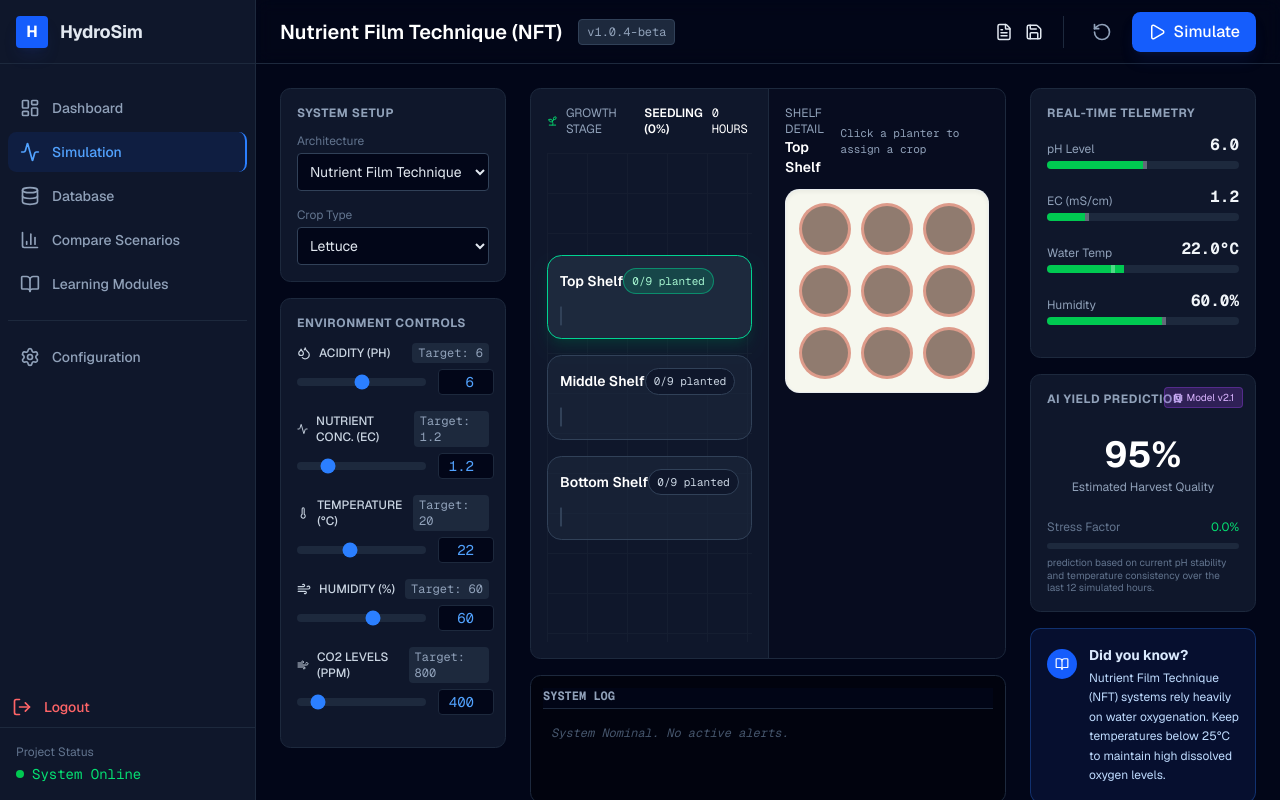
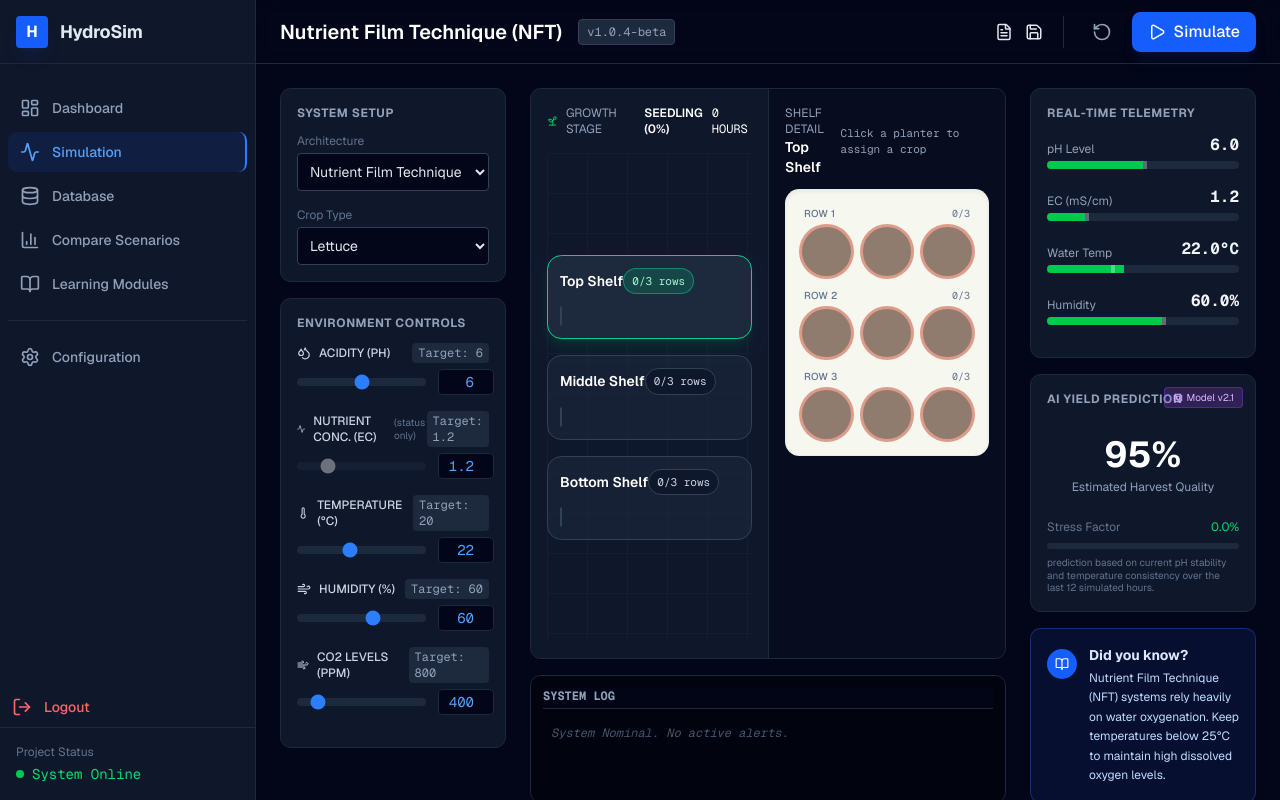
Before and after one commit to rsajid1/HydroSim-internal, a Next.js app: page /dashboard in a window 1280 px wide. Built offline with nearby package versions, Linux system fonts and the light colour scheme.

Commit message:
Crop adding updated + EC slider disabled

```diff
--- a/app/dashboard/page.tsx
+++ b/app/dashboard/page.tsx
@@ -115,8 +115,9 @@ interface ControlSliderProps {
   min: number;
   max: number;
   step: number;
-  onChange: (value: number) => void;
+  onChange?: (value: number) => void;
   optimal: number;
+  readOnly?: boolean;
 }
 
 interface NavItemProps {
@@ -165,13 +166,14 @@ const MetricGauge: React.FC<MetricGaugeProps> = ({ label, value, unit, min, max,
   );
 };
 
-const ControlSlider: React.FC<ControlSliderProps> = ({ label, icon, value, min, max, step, onChange, optimal }) => {
+const ControlSlider: React.FC<ControlSliderProps> = ({ label, icon, value, min, max, step, onChange, optimal, readOnly = false }) => {
   const id = React.useId();
   return (
     <div className="mb-4 group">
       <div className="flex justify-between mb-1.5">
         <label htmlFor={id} className="flex items-center gap-2 text-slate-300 text-xs font-medium uppercase">
           {icon} {label}
+          {readOnly && <span className="text-[10px] text-slate-500 normal-case font-normal">(status only)</span>}
         </label>
         <span className="text-slate-400 font-mono text-xs bg-slate-800 px-1.5 py-0.5 rounded">
           Target: {optimal}
@@ -184,8 +186,9 @@ const ControlSlider: React.FC<ControlSliderProps> = ({ label, icon, value, min,
           type="range"
           min={min} max={max} step={step}
           value={value}
-          onChange={(e) => onChange(parseFloat(e.target.value))}
-          className="flex-1 h-2 bg-slate-800 rounded-lg appearance-none cursor-pointer accent-blue-500 hover:accent-blue-400 transition-all"
+          onChange={(e) => !readOnly && onChange?.(parseFloat(e.target.value))}
+          disabled={readOnly}
+          className={`flex-1 h-2 bg-slate-800 rounded-lg appearance-none transition-all ${readOnly ? 'opacity-50 cursor-not-allowed accent-slate-500' : 'cursor-pointer accent-blue-500 hover:accent-blue-400'}`}
         />
         <input
           id={`${id}-value`}
@@ -278,7 +281,7 @@ export default function DashboardPage() {
     1: Array(9).fill('empty'),
     2: Array(9).fill('empty'),
   });
-  const [openDropdown, setOpenDropdown] = useState<{ shelf: number; idx: number } | null>(null);
+  const [openDropdown, setOpenDropdown] = useState<{ shelf: number; row: number } | null>(null);
   const [cropConfirmation, setCropConfirmation] = useState<string | null>(null);
 
   const shelves = [
@@ -370,28 +373,36 @@ export default function DashboardPage() {
     return "Harvest Ready";
   };
 
-  const handlePlanterClick = (shelfId: number, idx: number) => {
-    if (openDropdown?.shelf === shelfId && openDropdown?.idx === idx) {
+  const handlePlanterClick = (shelfId: number, row: number) => {
+    if (openDropdown?.shelf === shelfId && openDropdown?.row === row) {
       setOpenDropdown(null);
     } else {
-      setOpenDropdown({ shelf: shelfId, idx });
+      setOpenDropdown({ shelf: shelfId, row });
     }
   };
 
-  const assignCrop = (crop: 'lettuce' | 'tomato', shelfId: number, idx: number) => {
-    setShelfPlants(prev => {
-      const updated = [...prev[shelfId]];
-      updated[idx] = crop;
-      return { ...prev, [shelfId]: updated };
-    });
+  const assignCrop = (crop: 'lettuce' | 'tomato', shelfId: number, row: number) => {
+    const currentCrop = shelfPlants[shelfId].find(s => s !== 'empty');
+    const isChange = currentCrop && currentCrop !== crop;
+    setShelfPlants(prev => ({
+      ...prev,
+      [shelfId]: Array(9).fill(crop),
+    }));
     setOpenDropdown(null);
-    const planterId = `crop${idx + 1}`;
-    setCropConfirmation(`${planterId} added to simulation`);
+    if (isChange) {
+      setCropConfirmation('Crop changed — restarting simulation');
+      handleReset();
+    } else {
+      setCropConfirmation(`${crop.charAt(0).toUpperCase() + crop.slice(1)} added to simulation`);
+    }
     setTimeout(() => setCropConfirmation(null), 3000);
   };
 
   const shelfOccupancy = (shelfId: number) =>
     shelfPlants[shelfId].filter(slot => slot !== 'empty').length;
+
+  const rowOccupancy = (shelfId: number, row: number) =>
+    shelfPlants[shelfId].slice(row * 3, row * 3 + 3).filter(s => s !== 'empty').length;
 
   return (
     <div className="flex h-screen bg-slate-950 text-slate-200 font-sans overflow-hidden selection:bg-blue-500/30">
@@ -592,7 +603,7 @@ export default function DashboardPage() {
                   value={params.ec}
                   min={0.5} max={4.0} step={0.1}
                   optimal={activeCrop.optimal.ec}
-                  onChange={(v) => setParams({...params, ec: v})}
+                  readOnly
                />
                <ControlSlider
                   label="Temperature (°C)"
@@ -646,7 +657,7 @@ export default function DashboardPage() {
                           onClick={() => setActiveShelf(shelf.id)}
                           className={`group w-full rounded-xl border transition-all flex flex-col gap-1 px-3 py-3 text-left ${isActive ? 'border-emerald-400 bg-slate-800 shadow-lg shadow-emerald-900/40' : 'border-slate-700 bg-slate-800/60 hover:border-emerald-300/70 hover:bg-slate-800/80'}`}
                           aria-pressed={isActive}
-                          aria-label={`${shelf.name}, ${shelfOccupancy(shelf.id)} of 9 planted`}
+                          aria-label={`${shelf.name}, ${Math.floor(shelfOccupancy(shelf.id) / 3)} of 3 rows planted`}
                         >
                           <div className="flex items-center justify-between">
                             <div>
@@ -654,7 +665,7 @@ export default function DashboardPage() {
                               <div className="text-[11px] text-slate-400">{shelf.crops}</div>
                             </div>
                             <div className={`text-[11px] px-2 py-1 rounded-full font-mono ${isActive ? 'bg-emerald-500/20 text-emerald-200 border border-emerald-400/50' : 'bg-slate-900 text-slate-300 border border-slate-700'}`}>
-                              {shelfOccupancy(shelf.id)}/9 planted
+                              {Math.floor(shelfOccupancy(shelf.id) / 3)}/3 rows
                             </div>
                           </div>
                           <div className="relative mt-2 h-5 rounded-lg overflow-hidden bg-slate-950 border border-slate-700">
@@ -679,15 +690,24 @@ export default function DashboardPage() {
                   <div className="text-[11px] font-mono text-slate-400">Click a planter to assign a crop</div>
                 </div>
 
-                <div className="rounded-xl border border-slate-200/60 bg-[#f6f7ee] p-4 shadow-inner">
-                  <div className="grid grid-cols-3 gap-4">
-                    {shelfPlants[activeShelf].map((slot, idx) => {
-                      const planterId = `crop${idx + 1}`;
-                      const isOpen = openDropdown?.shelf === activeShelf && openDropdown?.idx === idx;
+                <div className="rounded-xl border border-slate-200/60 bg-[#f6f7ee] p-4 shadow-inner space-y-3">
+                  {[0, 1, 2].map(row => {
+                    const isOpen = openDropdown?.shelf === activeShelf && openDropdown?.row === row;
+                    const rowSlots = shelfPlants[activeShelf].slice(row * 3, row * 3 + 3);
                     return (
-                        <div key={planterId} id={planterId} className="relative flex flex-col items-center gap-1">
+                      <div key={row} className="relative">
+                        <div className="flex items-center justify-between mb-1.5 px-0.5">
+                          <span className="text-[10px] font-medium text-slate-500 uppercase tracking-wide">Row {row + 1}</span>
+                          <span className="text-[10px] font-mono text-slate-500">{rowOccupancy(activeShelf, row)}/3</span>
+                        </div>
+                        <div className="grid grid-cols-3 gap-3">
+                          {rowSlots.map((slot, colIdx) => {
+                            const globalIdx = row * 3 + colIdx;
+                            const planterId = `crop${globalIdx + 1}`;
+                            return (
+                              <div key={planterId} id={planterId} className="relative flex flex-col items-center">
                                 <button
-                            onClick={() => handlePlanterClick(activeShelf, idx)}
+                                  onClick={() => handlePlanterClick(activeShelf, row)}
                                   className="relative aspect-square w-full rounded-full transition-transform duration-150 focus-visible:outline focus-visible:outline-2 focus-visible:outline-offset-2 focus-visible:outline-emerald-500 flex items-center justify-center"
                                   aria-label={`${planterId}, ${slot === 'empty' ? 'empty' : slot}`}
                                   style={{
@@ -708,20 +728,25 @@ export default function DashboardPage() {
                                     />
                                   )}
                                 </button>
+                              </div>
+                            );
+                          })}
+                        </div>
                         {isOpen && (
                           <div
                             id="cropSelect"
-                              className="absolute top-full mt-1 z-20 bg-white border border-slate-200 rounded-lg shadow-lg overflow-hidden text-xs w-28"
+                            className="absolute right-0 top-full mt-1 z-20 bg-white border border-slate-200 rounded-lg shadow-lg overflow-hidden text-xs w-32"
                           >
+                            <div className="px-3 py-1.5 text-[10px] text-slate-400 border-b border-slate-100 uppercase tracking-wide">Apply to all 9 planters</div>
                             <button
-                                onClick={() => assignCrop('lettuce', activeShelf, idx)}
+                              onClick={() => assignCrop('lettuce', activeShelf, row)}
                               className="flex items-center gap-2 w-full px-3 py-2 hover:bg-green-50 text-slate-700"
                             >
                               <img src="/lettuce.svg" alt="lettuce" className="w-4 h-4" />
                               Lettuce
                             </button>
                             <button
-                                onClick={() => assignCrop('tomato', activeShelf, idx)}
+                              onClick={() => assignCrop('tomato', activeShelf, row)}
                               className="flex items-center gap-2 w-full px-3 py-2 hover:bg-red-50 text-slate-700"
                             >
                               <img src="/tomato.svg" alt="tomato" className="w-4 h-4" />
@@ -732,7 +757,6 @@ export default function DashboardPage() {
                       </div>
                     );
                   })}
-                  </div>
                 </div>
 
                 {cropConfirmation && (
```
Also changed, not shown: 1 other file (tests, documents, lock files or other folders). Lines whose indentation alone changed are shown as unchanged.
